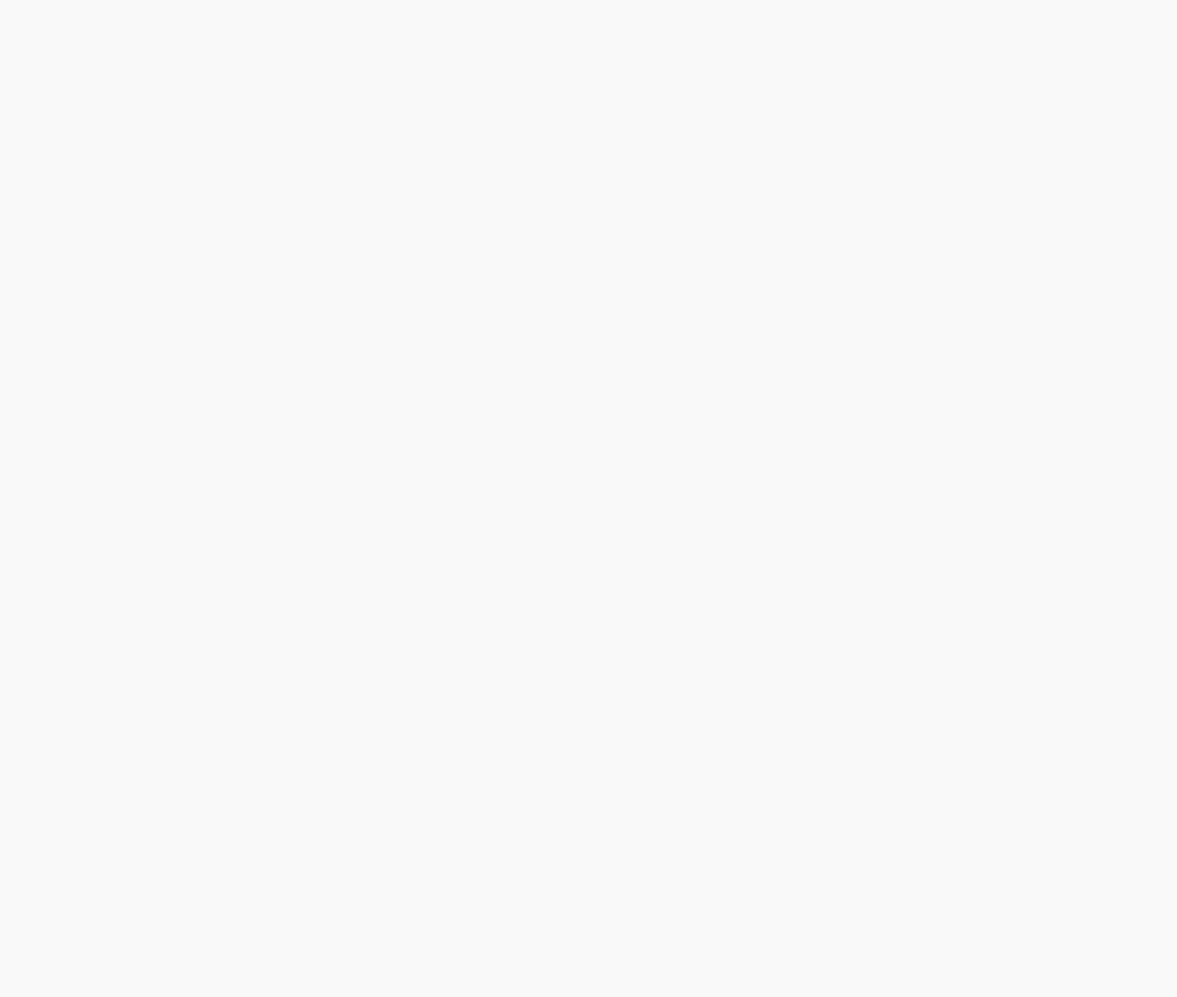
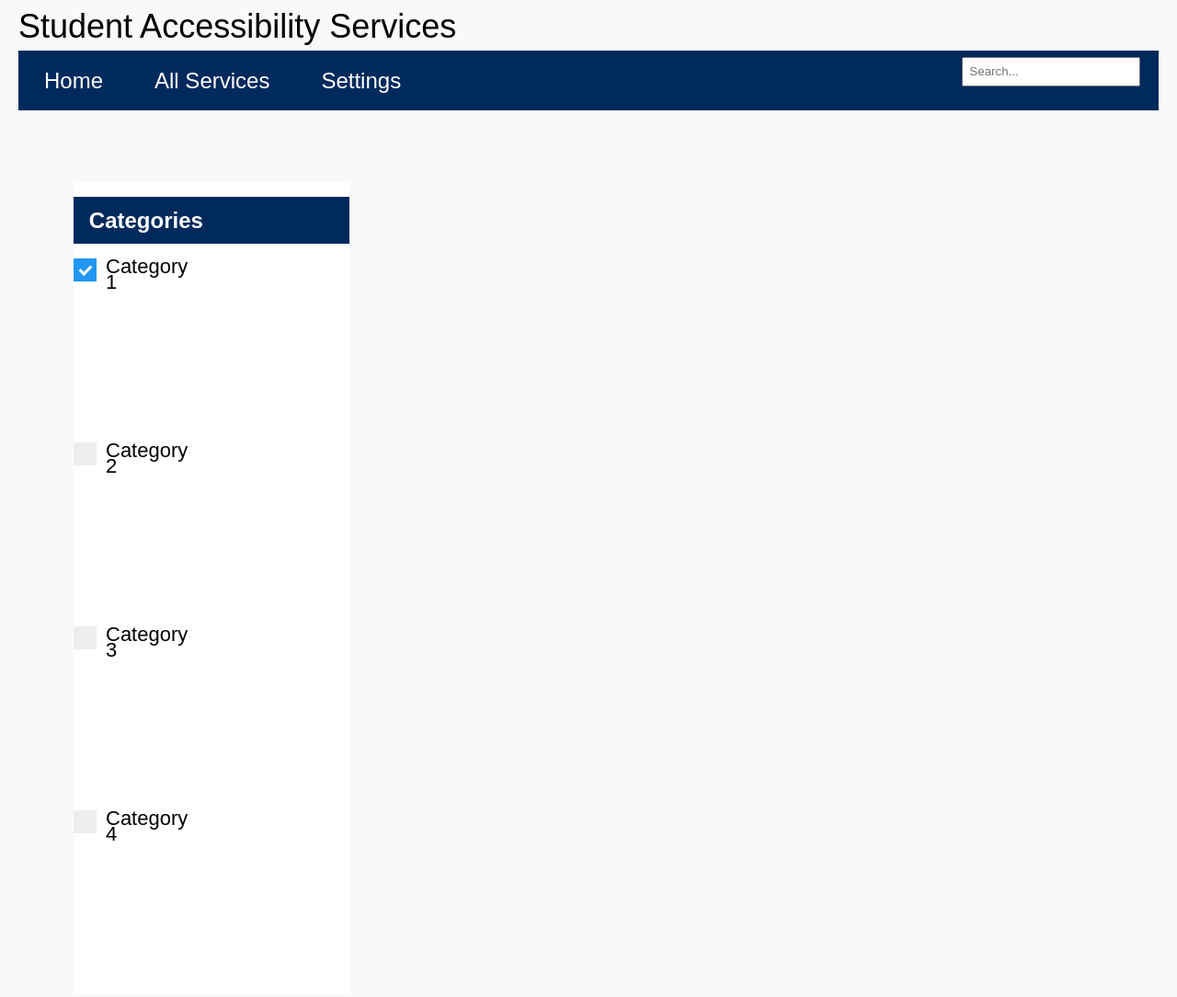
Before and after one commit to noraabdelgadir/student-accessibility-portal, a website: page SAP/views/AllServicesGraph/allServices.html in a window 1280 px wide. Shown: the whole page at 92% size. Before the commit the page ends 800 px from the top, so only its background shows below. Drawn offline with nearby package versions, Linux system fonts and the light colour scheme.

Commit message:
Added components of the All Services page, needs styling

```diff
--- a/SAP/views/AllServicesGraph/allServices.html
+++ b/SAP/views/AllServicesGraph/allServices.html
@@ -6,6 +6,7 @@
 	<meta http-equiv="Content-Type" content="text/html; charset=utf-8">
 	<title>All Services</title>
 	<link rel="stylesheet" href="graph.css" type="text/css">
+  <link rel="stylesheet" href="navbar.css" type="text/css">
 
   <script src="https://ajax.googleapis.com/ajax/libs/jquery/1.6.1/jquery.min.js"></script>
   <script src="../../assets/scripts/arbor/arbor.js"></script>
@@ -13,9 +14,52 @@
   <script src="../../assets/scripts/arbor/renderer.js"></script>
 
 </head>
+<header>
+  <div id="title">Student Accessibility Services</div>
+</header>
 <body>
 
+
+ <div class="topnav">
+    <a href="#home" class="active">Home</a>
+    <a href="" class="active">All Services</a>
+    <a href="" class="active">Settings</a>
+    <input type="text" placeholder="Search...">
+  </div>
+
+
+<!--
+  <nav id="menu">
+      <ul class="topnav" id="myTopnav">
+          <li class="navitem"><a href="#profilepage">Home</a></li>
+          <li class="navitem"><a href= "#aboutme">Profile</a></li>
+          <li class="navitem"><a href="#feed">Feed</a></li>
+          <li class="icon">
+              <a href="javascript:void(0);" style="font-size:1.5em;" onclick="DropDown()">☰</a>
+          </li>
+
+      </ul>
+  </nav>
+
+-->
   <div id="categoriesList">
+        <h1>Categories</h1>
+        <label class="container">Category 1
+          <input type="checkbox" checked="checked">
+          <span class="checkmark"></span>
+        </label>
+        <label class="container">Category 2
+          <input type="checkbox">
+          <span class="checkmark"></span>
+        </label>
+        <label class="container">Category 3
+          <input type="checkbox">
+          <span class="checkmark"></span>
+        </label>
+        <label class="container">Category 4
+          <input type="checkbox">
+          <span class="checkmark"></span>
+        </label>
   </div>
 
   <div id="allServicesGraph">
--- a/SAP/views/AllServicesGraph/graph.css
+++ b/SAP/views/AllServicesGraph/graph.css
@@ -3,4 +3,104 @@ body{
   padding:20px;
   font:12px/17px Arial, sans-serif;
   background:#f9f9f9;
+
 }
+
+
+/*-------------------------GRAPH-------------------------*/
+#allServicesGraph{
+	float:right;
+}
+
+
+
+
+/*-------------------------CATEGORIES-------------------------*/
+h1{
+	background-color: #002A5C;
+	color:white;
+	padding:0.7em;
+	font-size:2em;
+
+}
+
+#categoriesList{
+	background:white;
+	float:left;
+	width:25em;
+	margin:5em;
+}
+
+.container {height:200px; width:18%;}
+.container {overflow:hidden; overflow-y:scroll;}
+
+/* The container */
+.container {
+    display: block;
+    position: relative;
+    padding-left: 35px;
+    margin-bottom: 12px;
+    cursor: pointer;
+    font-size: 22px;
+    -webkit-user-select: none;
+    -moz-user-select: none;
+    -ms-user-select: none;
+    user-select: none;
+}
+
+label.container{
+	padding-right:10em;
+	margin:0em;
+}
+
+/* Hide the browser's default checkbox */
+.container input {
+    position: absolute;
+    opacity: 0;
+    cursor: pointer;
+}
+
+/* Create a custom checkbox */
+.checkmark {
+    position: absolute;
+    top: 0;
+    left: 0;
+    height: 25px;
+    width: 25px;
+    background-color: #eee;
+}
+
+/* On mouse-over, add a grey background color */
+.container:hover input ~ .checkmark {
+    background-color: #ccc;
+}
+
+/* When the checkbox is checked, add a blue background */
+.container input:checked ~ .checkmark {
+    background-color: #2196F3;
+}
+
+/* Create the checkmark/indicator (hidden when not checked) */
+.checkmark:after {
+    content: "";
+    position: absolute;
+    display: none;
+}
+
+/* Show the checkmark when checked */
+.container input:checked ~ .checkmark:after {
+    display: block;
+}
+
+/* Style the checkmark/indicator */
+.container .checkmark:after {
+    left: 9px;
+    top: 5px;
+    width: 5px;
+    height: 10px;
+    border: solid white;
+    border-width: 0 3px 3px 0;
+    -webkit-transform: rotate(45deg);
+    -ms-transform: rotate(45deg);
+    transform: rotate(45deg);
+}
--- /dev/null
+++ b/SAP/views/AllServicesGraph/navbar.css
@@ -0,0 +1,49 @@
+/*-------------------------NAV BAR/HEADER-------------------------*/
+.topnav {
+	overflow: hidden;
+	background-color: #002A5C;
+	margin-top:1.5em;
+	margin-bottom:1.5em;
+
+
+
+}
+
+.topnav a {
+    float: left;
+    display: block;
+    color: white;
+    text-align: center;
+    padding: 24px 28px;
+    text-decoration: none;
+    font-size: 2em;
+    font: Arial, sans-serif;
+
+
+}
+
+.topnav a:hover {
+    background-color: #7BA4D9;
+    color: white;
+}
+
+.topnav .icon {
+    display: none;
+}
+
+header{
+	font-size: 3em;
+}
+
+input{
+	margin-top:0.5em;
+	float:right;
+	margin-right:1.5em;
+	padding:0.5em;
+}
+
+#searchicon{
+	height:2%;
+	width:2%;
+	float:right;
+}
```
Also changed, not shown: SAP/views/AllServicesGraph/search.png (added).
